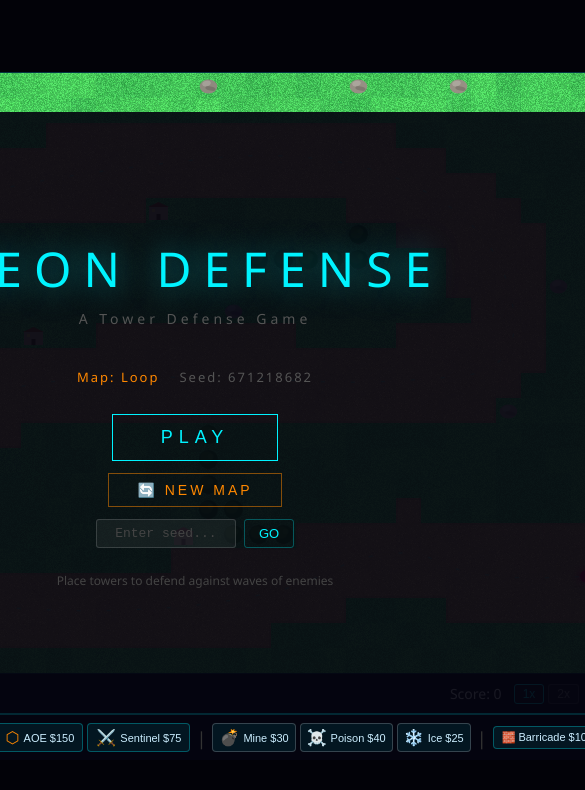
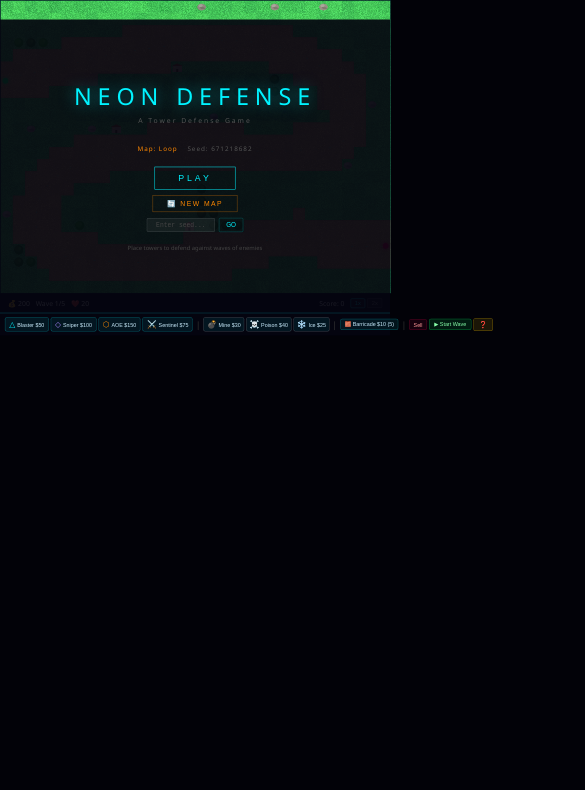
Before and after one commit to dirtstudios/neon-defense, a website: page index.html in a window 390 px wide. Shown: the top 790 px of the page, 585 px wide, since content can reach past the window. Drawn offline with Linux system fonts and the light colour scheme.

Commit message:
Add mobile responsive scaling - fits phone screens

```diff
--- a/index.html
+++ b/index.html
@@ -2,9 +2,37 @@
 <html lang="en">
 <head>
     <meta charset="UTF-8">
-    <meta name="viewport" content="width=device-width, initial-scale=1.0">
+    <meta name="viewport" content="width=device-width, initial-scale=1.0, maximum-scale=1.0, user-scalable=no">
     <title>Neon Defense</title>
     <link rel="stylesheet" href="css/style.css?v=1771223997">
+    <style>
+        /* Mobile responsive scaling */
+        @media (max-width: 820px) {
+            body {
+                align-items: flex-start !important;
+                overflow: auto !important;
+            }
+            #game-container {
+                transform-origin: top left;
+                position: absolute;
+                left: 50%;
+            }
+        }
+    </style>
+    <script>
+        function scaleGame() {
+            var container = document.getElementById('game-container');
+            if (!container || window.innerWidth > 820) {
+                if (container) { container.style.transform = ''; container.style.marginLeft = ''; }
+                return;
+            }
+            var scale = Math.min(window.innerWidth / 800, window.innerHeight / 700);
+            container.style.transform = 'scale(' + scale + ') translateX(-50%)';
+            container.style.marginLeft = '0';
+        }
+        window.addEventListener('load', scaleGame);
+        window.addEventListener('resize', scaleGame);
+    </script>
 </head>
 <body>
     <div id="game-container">
```
